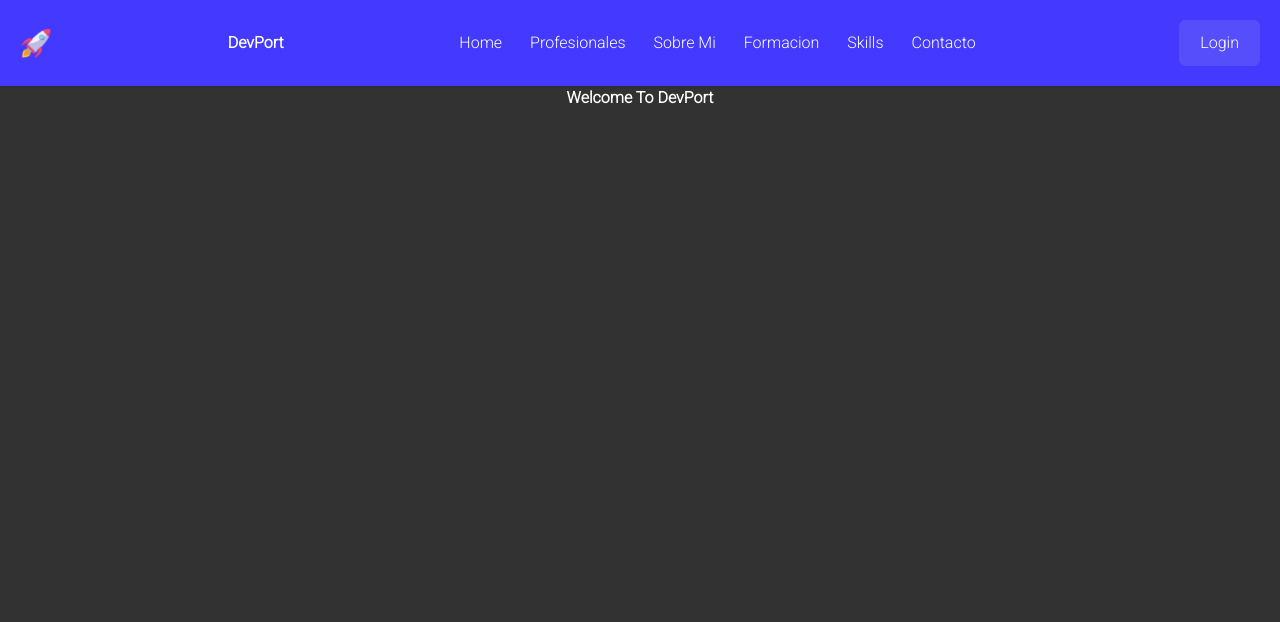
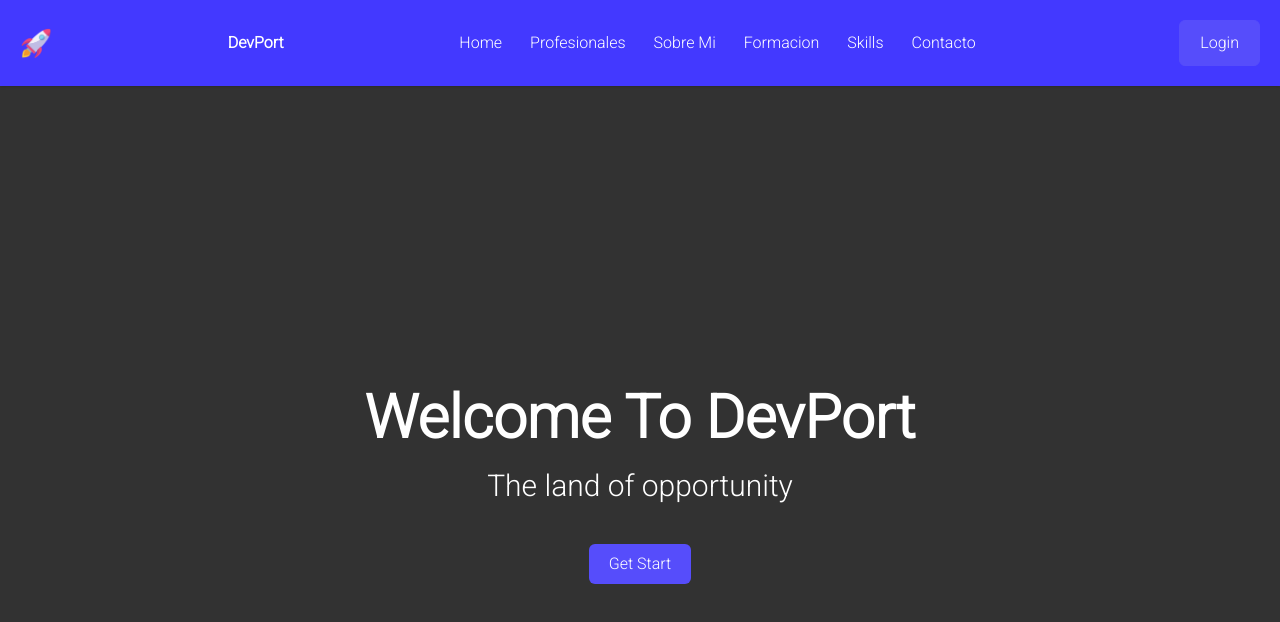
Before and after one commit to Cecimartinez/DevPort, a React (Vite) app: page / in a window 1280 px wide. Shown: the top 622 px of the page. Built offline with nearby package versions, Linux system fonts and the light colour scheme.

Commit message:
Home page

```diff
--- a/package.json
+++ b/package.json
@@ -11,7 +11,7 @@
   "dependencies": {
     "react": "^18.2.0",
     "react-dom": "^18.2.0",
-    "react-router-dom": "^6.9.0"
+    "react-router-dom": "^6.10.0"
   },
   "devDependencies": {
     "@types/react": "^18.0.28",
--- a/src/Pages/Home/Home.jsx
+++ b/src/Pages/Home/Home.jsx
@@ -2,9 +2,11 @@ import { Card } from "react-bootstrap";
 
 export const Home = () => {
   return (
-    <div>
-      <div  className="flex justify-center items-center py-">
-        <h1 className="text-white font-extrabold">Welcome To DevPort</h1>
+    <div className="h-screen flex items-center">
+      <div  className="text-center mx-auto">
+        <h1 className="text-white font-extrabold  text-6xl">Welcome To DevPort</h1>
+        <p className="text-3xl font-light mt-5 text-white">The land of opportunity</p>
+        <a className="px-5 py-2 inline-block bg-[#564dfb] hover:bg-[#4339ff] focus:ring-[#726AFF] text-white transition-colors mt-10 rounded-md" href="">Get Start</a>
 
 
       </div>
--- a/src/Pages/Login/Login.jsx
+++ b/src/Pages/Login/Login.jsx
@@ -1,17 +1,18 @@
-import {  Subtitulo } from "../../componentes";
+import { Subtitulo } from "../../componentes";
 import { FormLogin } from "./Components/FormLogin/FormLogin";
 
 export const Login = () => {
   return (
     <div className="flex items-center justify-center h-screen">
-      <Subtitulo />
       <div>
         <div className="flex flex-col w-full max-w-md px-4 py-8 ligth:bg-white rounded-lg shadow bg-[#535353] sm:px-6 md:px-8 lg:px-10">
-          <div className="self-center mb-6 text-xl font-light text-gray-600 sm:text-2xl dark:text-white">
-            Login To Your Account
-          </div>
+          <Subtitulo
+            className="self-center mb-6 text-xl font-light text-gray-600 sm:text-2xl dark:text-white"
+            value="Login To Your Account"
+          />
+
           <div className="mt-8">
-            <FormLogin/>
+            <FormLogin />
           </div>
           <div className="flex items-center justify-center mt-6">
             <a
```
Also changed, not shown: src/router/AppRouter.jsx (+12 -13 lines), 1 other file (tests, documents, lock files or other folders).
